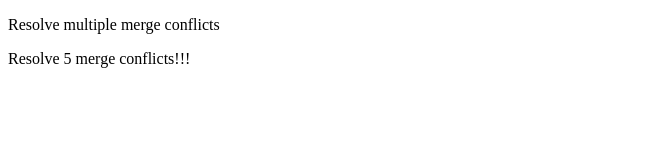
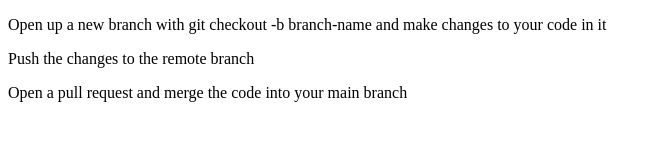
Before and after one commit to pdayao/cpnt201-achievements-r1, a plain HTML site: page index.html in a window 1280 px wide. Shown: the whole page, without its empty margins (0-660 px from the left). Drawn offline with Linux system fonts and the light colour scheme.

Commit message:
added instructions

```diff
--- a/index.html
+++ b/index.html
@@ -7,7 +7,8 @@
   <title>Merge work from a “development” branch into main</title>
 </head>
 <body>
-  <p>Resolve multiple merge conflicts</p>
-  <p> Resolve 5 merge conflicts!!! </p>
+  <p>Open up a new branch with git checkout -b branch-name and make changes to your code in it</p>
+  <p>Push the changes to the remote branch </p>
+  <p> Open a pull request and merge the code into your main branch</p>
 </body>
 </html>
```
